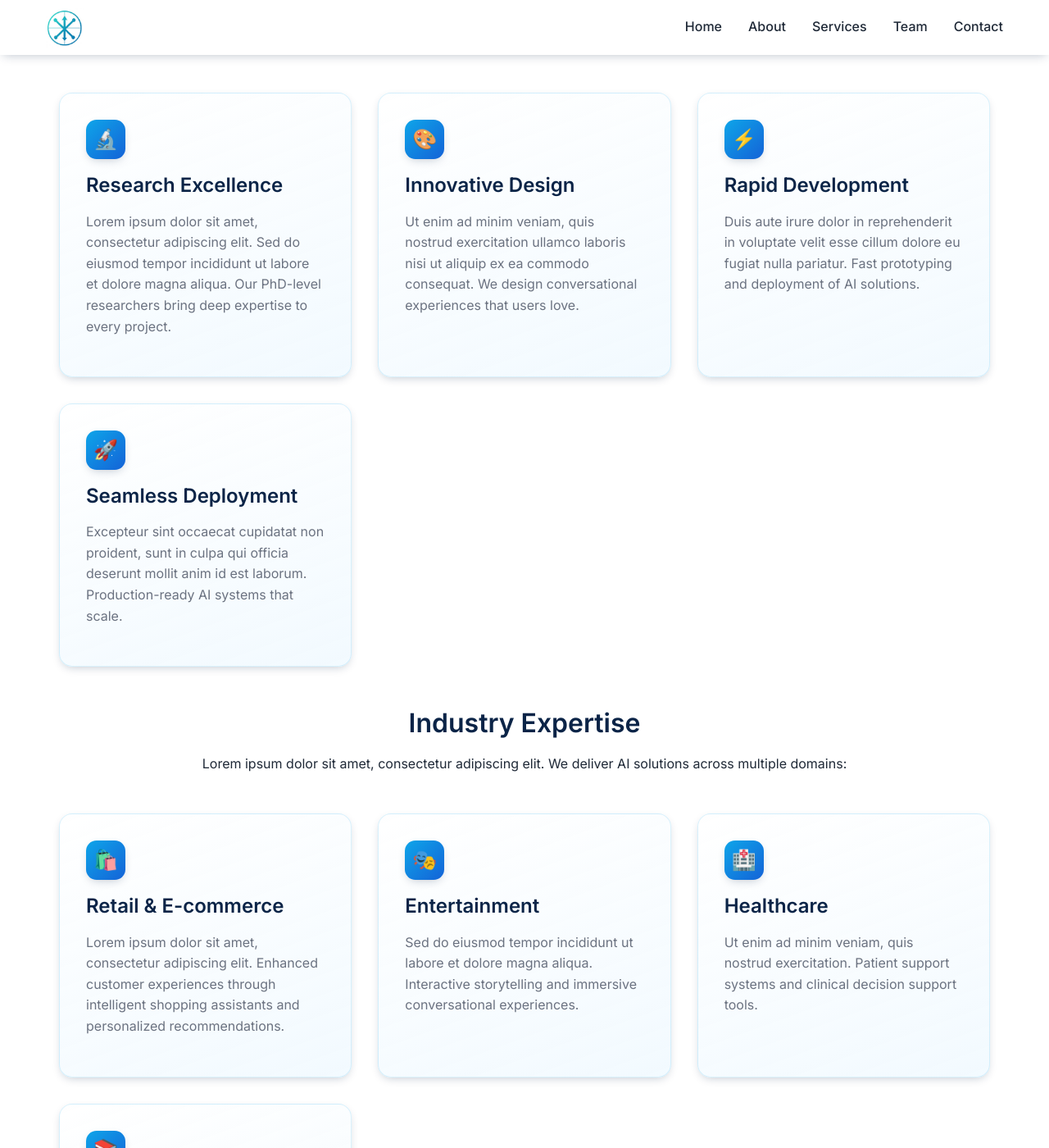
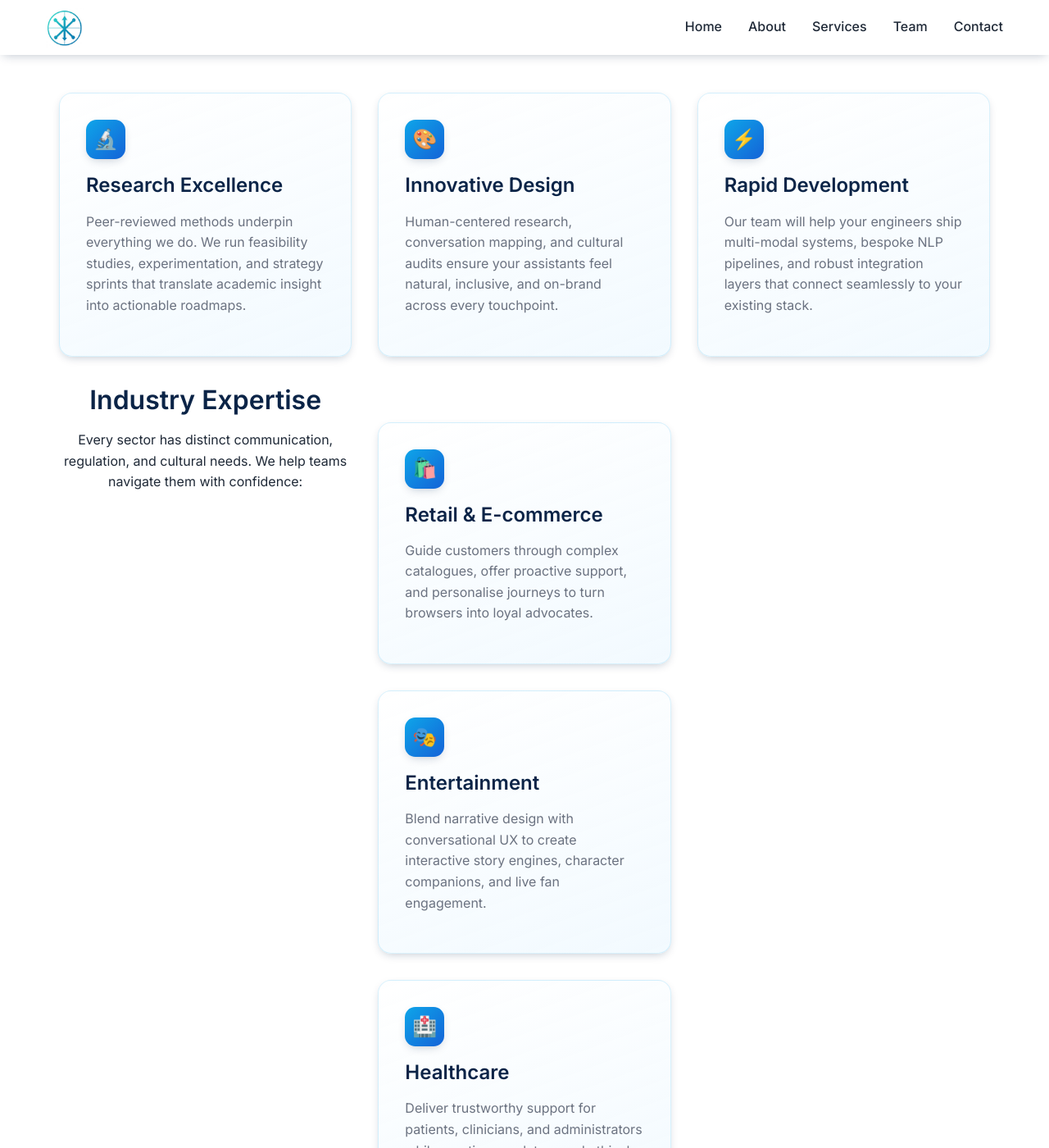
Before and after one commit to justinHCI/proaxis-ai, a Jekyll site: the page built from index.html, in a window 1280 px wide and 1400 px high, scrolled down 541 px. Shown: the whole window at 82% size. Built offline with Jekyll 4.4.1, drawn with Linux system fonts in a browser that asks for light colours; some of the changed text lies outside the part shown.

Commit message:
Revise homepage content for clarity and specificity
Replaced placeholder text with detailed descriptions of Proaxis AI's services and industry expertise. Updated messaging to better reflect the team's capabilities and value proposition across research, design, development, and sector-specific solutions.

```diff
--- a/index.html
+++ b/index.html
@@ -16,63 +16,57 @@ title: Home
 <section class="wrapper">
   <div class="text-center mb-4">
     <h2>Why Choose Proaxis AI?</h2>
-    <p>Lorem ipsum dolor sit amet, consectetur adipiscing elit. Ut enim ad minim veniam, quis nostrud exercitation ullamco laboris.</p>
+    <p>We combine academic research with industry delivery. Our team has launched conversational AI across retail, healthcare, finance, and education.</p>
   </div>
 
   <div class="services-grid">
     <div class="service-card">
       <div class="service-icon">🔬</div>
       <h3>Research Excellence</h3>
-      <p>Lorem ipsum dolor sit amet, consectetur adipiscing elit. Sed do eiusmod tempor incididunt ut labore et dolore magna aliqua. Our PhD-level researchers bring deep expertise to every project.</p>
+      <p>Peer-reviewed methods underpin everything we do. We run feasibility studies, experimentation, and strategy sprints that translate academic insight into actionable roadmaps.</p>
     </div>
 
     <div class="service-card">
       <div class="service-icon">🎨</div>
       <h3>Innovative Design</h3>
-      <p>Ut enim ad minim veniam, quis nostrud exercitation ullamco laboris nisi ut aliquip ex ea commodo consequat. We design conversational experiences that users love.</p>
+      <p>Human-centered research, conversation mapping, and cultural audits ensure your assistants feel natural, inclusive, and on-brand across every touchpoint.</p>
     </div>
 
     <div class="service-card">
       <div class="service-icon">⚡</div>
       <h3>Rapid Development</h3>
-      <p>Duis aute irure dolor in reprehenderit in voluptate velit esse cillum dolore eu fugiat nulla pariatur. Fast prototyping and deployment of AI solutions.</p>
+      <p>Our team will help your engineers ship multi-modal systems, bespoke NLP pipelines, and robust integration layers that connect seamlessly to your existing stack.</p>
     </div>
 
-    <div class="service-card">
-      <div class="service-icon">🚀</div>
-      <h3>Seamless Deployment</h3>
-      <p>Excepteur sint occaecat cupidatat non proident, sunt in culpa qui officia deserunt mollit anim id est laborum. Production-ready AI systems that scale.</p>
-    </div>
-  </div>
 
   <div class="text-center mb-4">
     <h2>Industry Expertise</h2>
-    <p>Lorem ipsum dolor sit amet, consectetur adipiscing elit. We deliver AI solutions across multiple domains:</p>
+    <p>Every sector has distinct communication, regulation, and cultural needs. We help teams navigate them with confidence:</p>
   </div>
 
   <div class="services-grid">
     <div class="service-card">
       <div class="service-icon">🛍️</div>
       <h3>Retail & E-commerce</h3>
-      <p>Lorem ipsum dolor sit amet, consectetur adipiscing elit. Enhanced customer experiences through intelligent shopping assistants and personalized recommendations.</p>
+      <p>Guide customers through complex catalogues, offer proactive support, and personalise journeys to turn browsers into loyal advocates.</p>
     </div>
 
     <div class="service-card">
       <div class="service-icon">🎭</div>
       <h3>Entertainment</h3>
-      <p>Sed do eiusmod tempor incididunt ut labore et dolore magna aliqua. Interactive storytelling and immersive conversational experiences.</p>
+      <p>Blend narrative design with conversational UX to create interactive story engines, character companions, and live fan engagement.</p>
     </div>
 
     <div class="service-card">
       <div class="service-icon">🏥</div>
       <h3>Healthcare</h3>
-      <p>Ut enim ad minim veniam, quis nostrud exercitation. Patient support systems and clinical decision support tools.</p>
+      <p>Deliver trustworthy support for patients, clinicians, and administrators while meeting regulatory and ethical standards.</p>
     </div>
 
     <div class="service-card">
       <div class="service-icon">📚</div>
       <h3>Education</h3>
-      <p>Ullamco laboris nisi ut aliquip ex ea commodo consequat. Intelligent tutoring systems and educational assistants.</p>
+      <p>Activate adaptive learning experiences that respond to each learner’s needs, from intelligent tutoring to cohort analytics.</p>
     </div>
   </div>
 </section>
```
